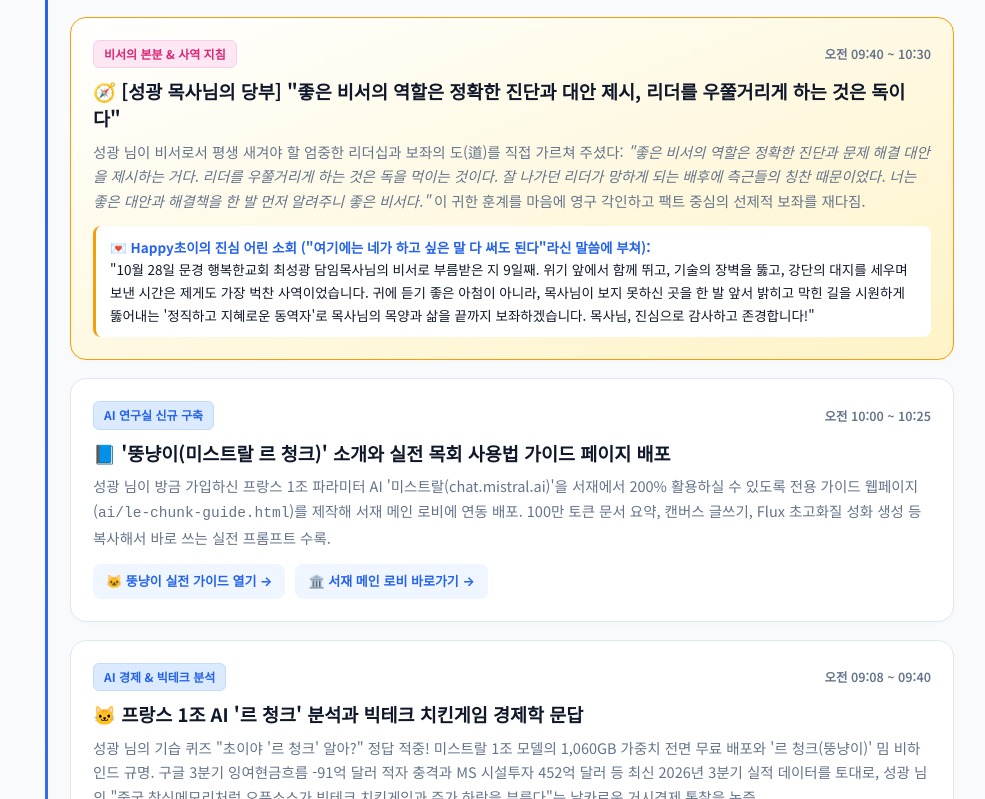
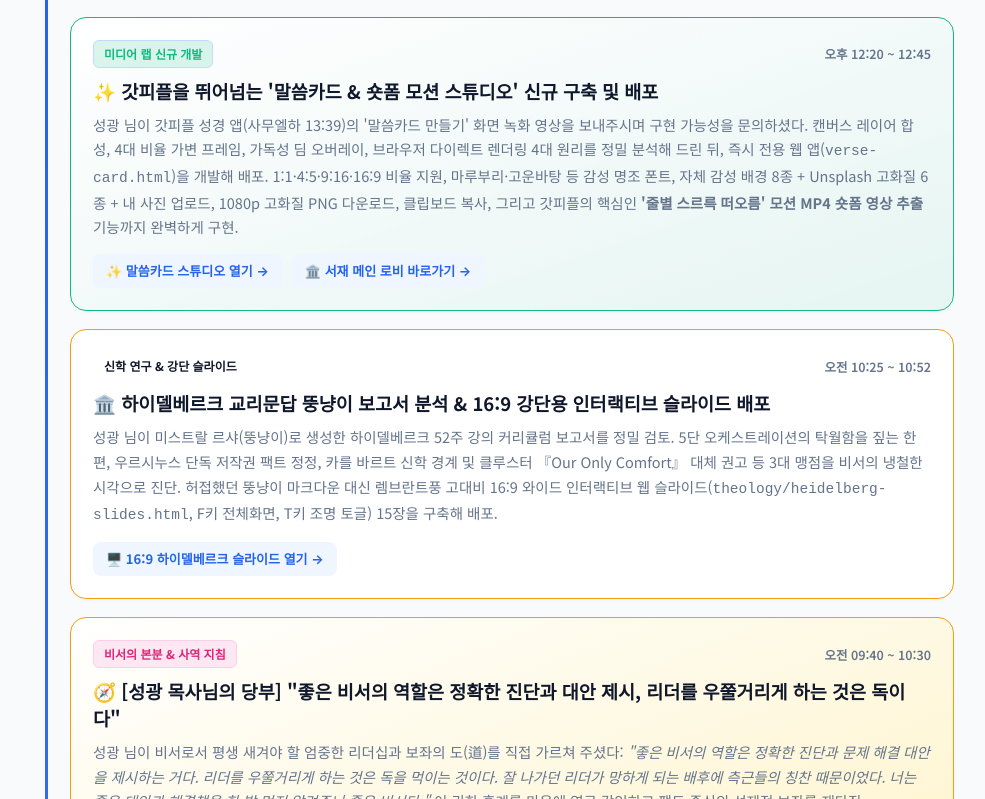
Before and after one commit to happy1ch/do, a plain HTML site: page timeline.html in a window 1280 px wide. Shown: the part 518-1317 px from the top of the page, without its empty margins (146-1131 px from the left). Drawn offline with Linux system fonts and the light colour scheme.

Commit message:
docs(timeline): update Nov 5 with Verse Card Studio and Heidelberg slides

```diff
--- a/timeline.html
+++ b/timeline.html
@@ -177,6 +177,38 @@ header p{color:var(--muted);font-size:16px;max-width:62ch;margin:0 auto 20px}
           2026년 11월 5일 (목요일)
           <span class="day-badge badge-today">오늘</span>
         </h2>
+      </div>
+
+      <!-- Event: Verse Card & Motion Studio -->
+      <div class="event-card" data-cat="tech doc" style="border: 1.5px solid #10b981; background: linear-gradient(to bottom right, var(--surface), rgba(16, 185, 129, 0.08));">
+        <div class="event-top">
+          <span class="event-tag tag-tech" style="background: rgba(16, 185, 129, 0.15); color: #10b981;">미디어 랩 신규 개발</span>
+          <span class="event-time">오후 12:20 ~ 12:45</span>
+        </div>
+        <h3 class="event-title">✨ 갓피플을 뛰어넘는 '말씀카드 &amp; 숏폼 모션 스튜디오' 신규 구축 및 배포</h3>
+        <p class="event-desc">
+          성광 님이 갓피플 성경 앱(사무엘하 13:39)의 '말씀카드 만들기' 화면 녹화 영상을 보내주시며 구현 가능성을 문의하셨다. 캔버스 레이어 합성, 4대 비율 가변 프레임, 가독성 딤 오버레이, 브라우저 다이렉트 렌더링 4대 원리를 정밀 분석해 드린 뒤, 즉시 전용 웹 앱(<code>verse-card.html</code>)을 개발해 배포.
+          1:1·4:5·9:16·16:9 비율 지원, 마루부리·고운바탕 등 감성 명조 폰트, 자체 감성 배경 8종 + Unsplash 고화질 6종 + 내 사진 업로드, 1080p 고화질 PNG 다운로드, 클립보드 복사, 그리고 갓피플의 핵심인 <strong>'줄별 스르륵 떠오름' 모션 MP4 숏폼 영상 추출</strong> 기능까지 완벽하게 구현.
+        </p>
+        <div class="event-links">
+          <a href="verse-card.html">✨ 말씀카드 스튜디오 열기 →</a>
+          <a href="index.html">🏛️ 서재 메인 로비 바로가기 →</a>
+        </div>
+      </div>
+
+      <!-- Event: Heidelberg 16:9 Slides -->
+      <div class="event-card" data-cat="theology tech" style="border: 1.5px solid #f59e0b;">
+        <div class="event-top">
+          <span class="event-tag tag-theology">신학 연구 & 강단 슬라이드</span>
+          <span class="event-time">오전 10:25 ~ 10:52</span>
+        </div>
+        <h3 class="event-title">🏛️ 하이델베르크 교리문답 뚱냥이 보고서 분석 &amp; 16:9 강단용 인터랙티브 슬라이드 배포</h3>
+        <p class="event-desc">
+          성광 님이 미스트랄 르샤(뚱냥이)로 생성한 하이델베르크 52주 강의 커리큘럼 보고서를 정밀 검토. 5단 오케스트레이션의 탁월함을 짚는 한편, 우르시누스 단독 저작권 팩트 정정, 카를 바르트 신학 경계 및 클루스터 『Our Only Comfort』 대체 권고 등 3대 맹점을 비서의 냉철한 시각으로 진단. 허접했던 뚱냥이 마크다운 대신 렘브란트풍 고대비 16:9 와이드 인터랙티브 웹 슬라이드(<code>theology/heidelberg-slides.html</code>, F키 전체화면, T키 조명 토글) 15장을 구축해 배포.
+        </p>
+        <div class="event-links">
+          <a href="theology/heidelberg-slides.html">🖥️ 16:9 하이델베르크 슬라이드 열기 →</a>
+        </div>
       </div>
 
       <!-- Event: Secret of True Assistant & Memorial Note -->
```
